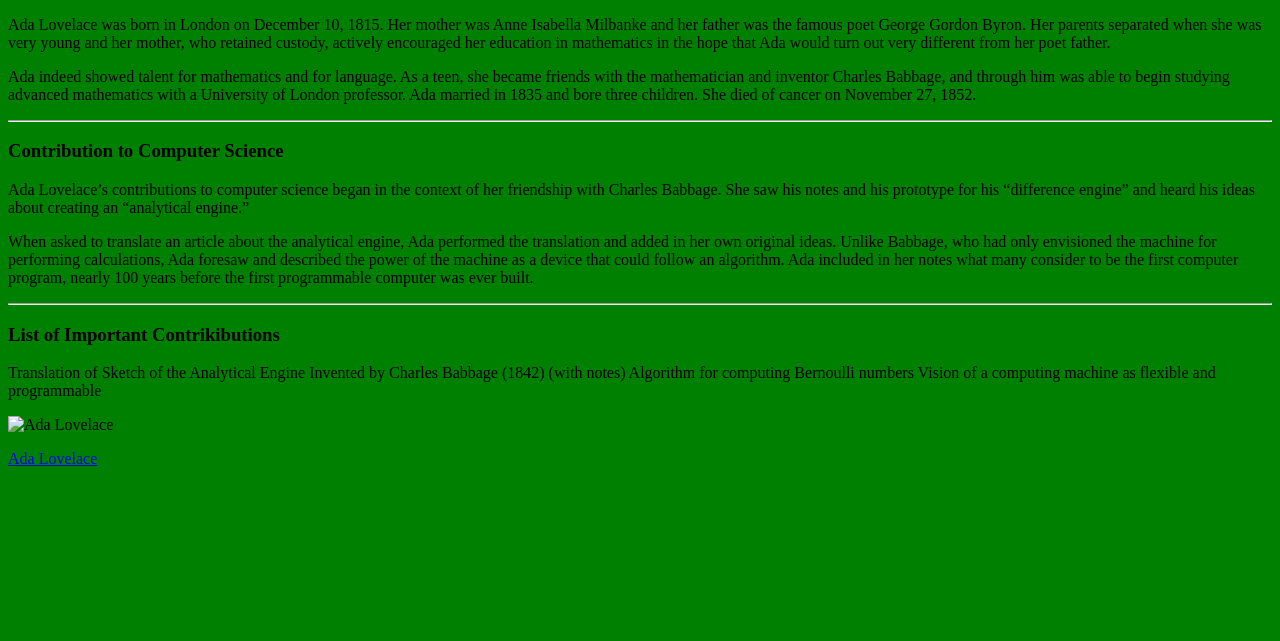
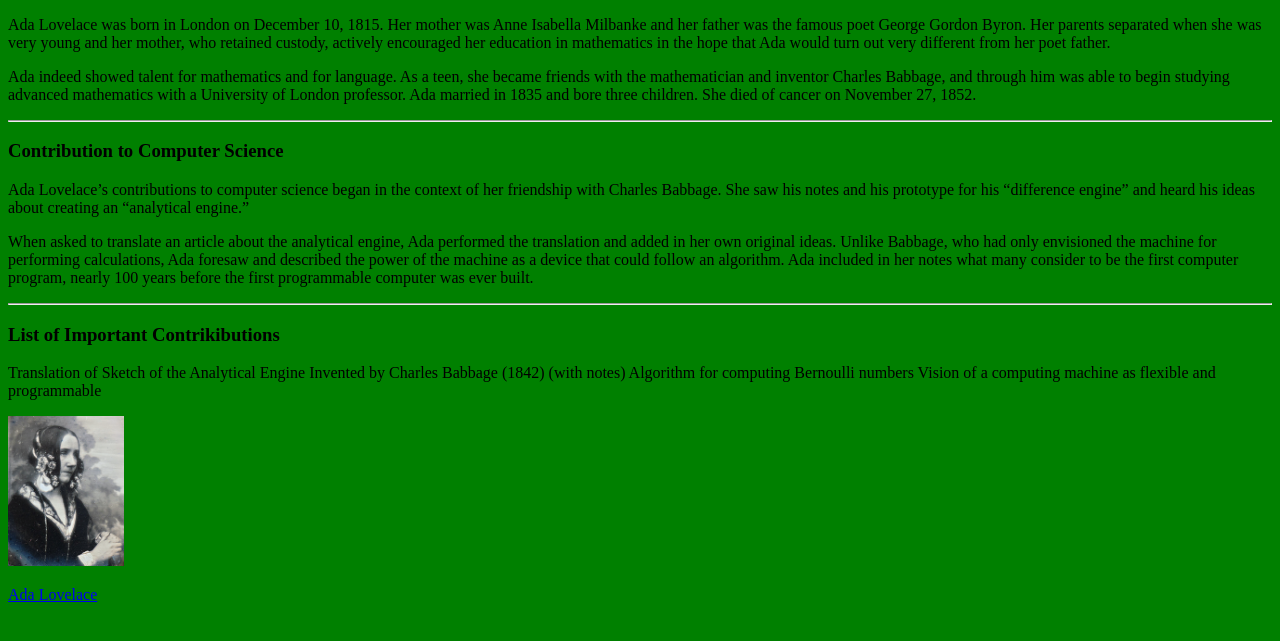
Before and after one commit to charlesidk/ecs-ada-website, a plain HTML site: page index.html in a window 1280 px wide. Shown: the part 105-746 px from the top of the page. Drawn offline with Linux system fonts and the light colour scheme.

Commit message:
Update image source path for Ada Lovelace

```diff
--- a/index.html
+++ b/index.html
@@ -28,7 +28,7 @@
             Algorithm for computing Bernoulli numbers
             Vision of a computing machine as flexible and programmable
         </p>
-        <img src="Ada_Lovelace.png" alt="Ada Lovelace">
+        <img src="images/Ada_Lovelace.png" alt="Ada Lovelace">
         <p></p>
         <a href="https://en.wikipedia.org/wiki/Ada_Lovelace">Ada Lovelace</a>
     </body>
```
